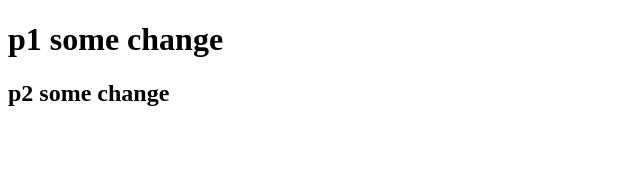
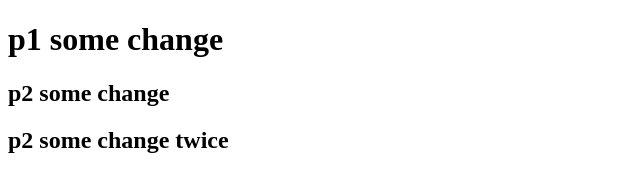
Before and after one commit to IEasying/Gitlearn, a plain HTML site: page index.html in a window 1280 px wide. Shown: the whole page, without its empty margins (0-640 px from the left). Drawn offline with Linux system fonts and the light colour scheme.

Commit message:
p2 change twic

```diff
--- a/index.html
+++ b/index.html
@@ -9,5 +9,7 @@
 <body>
     <h1>p1 some change</h1>
     <h2>p2 some change</h2>
+    <h2>p2 some change twice</h2>
+
 </body>
 </html>
```
